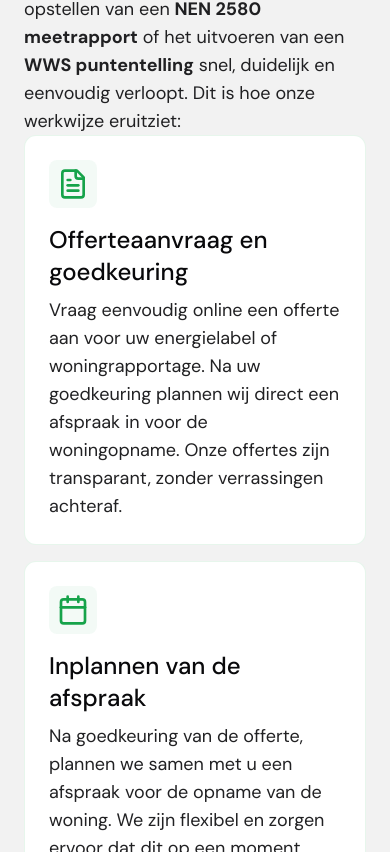
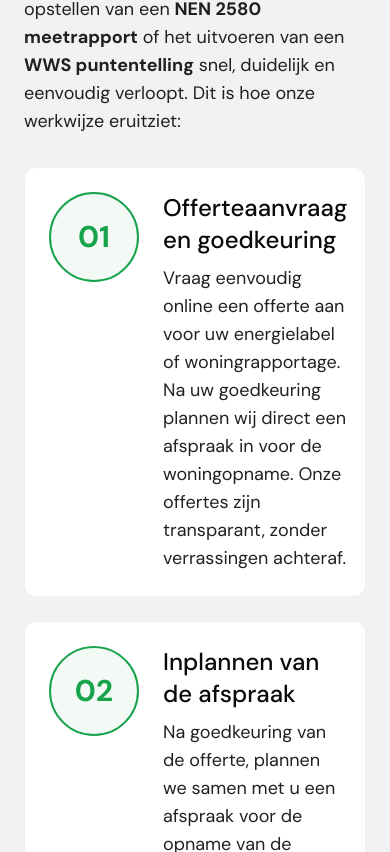
Before and after one commit to Haseeb-WebDeveloper/EMO-GROEP, a Next.js app: page / in a window 390 px wide. Shown: the part 7732-8584 px from the top of the page. Built offline with nearby package versions, Linux system fonts and the light colour scheme.

Commit message:
website v1 done for EMO_GROEP

```diff
--- a/src/app/page.tsx
+++ b/src/app/page.tsx
@@ -15,7 +15,7 @@ export default function Home() {
       <ServicesSection />
       <WhyChooseSection />
       <HowWeWork />
-      <div className="relative h-screen">
+      <div className="relative h-[500px] lg:h-[calc(100vh-122px)]">
         <ParallaxImage
           src="/office.jpg"
           alt="Hero Section"
--- a/src/components/layout/contact-section.tsx
+++ b/src/components/layout/contact-section.tsx
@@ -1072,17 +1072,6 @@ export function ContactSection() {
                     </Button>
                   </div>
 
-                  {/* Houses Count */}
-                  <div className="flex items-center justify-center text-sm text-gray-600">
-                    <svg
-                      className="w-4 h-4 mr-2"
-                      viewBox="0 0 20 20"
-                      fill="currentColor"
-                    >
-                      <path d="M10.707 2.293a1 1 0 00-1.414 0l-7 7a1 1 0 001.414 1.414L4 10.414V17a1 1 0 001 1h2a1 1 0 001-1v-2a1 1 0 011-1h2a1 1 0 011 1v2a1 1 0 001 1h2a1 1 0 001-1v-6.586l.293.293a1 1 0 001.414-1.414l-7-7z" />
-                    </svg>
-                    <span>binnen 2 weken een startdatum</span>
-                  </div>
                 </div>
               </form>
             </div>
--- a/src/components/layout/method.tsx
+++ b/src/components/layout/method.tsx
@@ -1,67 +1,57 @@
 "use client";
 
 import { motion } from "framer-motion";
-import {
-  FileText,
-  Calendar,
-  ClipboardList,
-  Home,
-  FileCheck,
-  Receipt,
-} from "lucide-react";
-import Image from "next/image";
-
-const howWeWork = [
-  {
-    title: "Offerteaanvraag en goedkeuring",
-    description:
-      "Vraag eenvoudig online een offerte aan voor uw energielabel of woningrapportage. Na uw goedkeuring plannen wij direct een afspraak in voor de woningopname. Onze offertes zijn transparant, zonder verrassingen achteraf.",
-    icon: FileText,
-  },
-  {
-    title: "Inplannen van de afspraak",
-    description:
-      "Na goedkeuring van de offerte, plannen we samen met u een afspraak voor de opname van de woning. We zijn flexibel en zorgen ervoor dat dit op een moment gebeurt dat voor u het beste uitkomt.",
-    icon: Calendar,
-  },
-  {
-    title: "Voorbereiding en informatie aanleveren",
-    description:
-      "Voor een snelle en nauwkeurige beoordeling van uw woning vragen wij u om bepaalde gegevens vooraf aan te leveren. Dit kan gaan om zelf aangebrachte isolatie, geïnstalleerde duurzame technologieën zoals zonnepanelen of warmtepompen, en andere relevante installaties. Dit helpt ons om het energielabel en/of rapportage zo volledig mogelijk op te stellen.",
-    icon: ClipboardList,
-  },
-  {
-    title: "Woningopname door onze gecertificeerde adviseur",
-    description:
-      "Onze deskundige adviseur komt langs om een gedetailleerde opname van uw woning uit te voeren. Tijdens deze opname worden alle belangrijke aspecten van de woning bekeken, zoals isolatie, ramen, verwarmingssystemen en ventilatie. Dit is cruciaal voor het opstellen van een verplicht energielabel.",
-    icon: Home,
-  },
-  {
-    title: "Uitwerken van het energielabel en/of rapportage",
-    description:
-      "Na de opname werkt onze adviseur het energielabel voor uw woning uit of maakt het benodigde NEN 2580 meetrapport of de WWS puntentelling. Dit gebeurt volledig volgens de geldende richtlijnen en normen.",
-    icon: FileCheck,
-  },
-  {
-    title: "Factuur en oplevering van het energielabel",
-    description:
-      "Na afronding ontvangt u de factuur voor onze diensten. Wij leveren het energielabel en/of de rapportages digitaal aan, zodat u deze snel kunt gebruiken voor bijvoorbeeld de verkoop of verhuur van uw woning. Indien gewenst, lichten wij de rapportages ook persoonlijk toe.",
-    icon: Receipt,
-  },
-];
+import { useEffect, useRef } from "react";
+import { howWeWork } from "@/constant/constant";
 
 export function HowWeWork() {
+  const sidebarRef = useRef(null);
+  const containerRef = useRef(null);
+
+  useEffect(() => {
+    // Dynamically import GSAP to avoid SSR issues
+    const loadGSAP = async () => {
+      const { gsap } = await import("gsap");
+      const { ScrollTrigger } = await import("gsap/ScrollTrigger");
+
+      gsap.registerPlugin(ScrollTrigger);
+
+      if (window.innerWidth >= 1024) { // Only on desktop
+        ScrollTrigger.create({
+          trigger: containerRef.current,
+          start: "top 25%",
+          end: "bottom 65%",
+          pin: sidebarRef.current,
+          pinSpacing: false,
+        });
+      }
+
+      return () => {
+        ScrollTrigger.getAll().forEach(trigger => trigger.kill());
+      };
+    };
+
+    loadGSAP();
+  }, []);
+
   return (
+    <>
+      {/* Load GSAP from CDN */}
+      <script src="https://cdnjs.cloudflare.com/ajax/libs/gsap/3.12.2/gsap.min.js"></script>
+      <script src="https://cdnjs.cloudflare.com/ajax/libs/gsap/3.12.2/ScrollTrigger.min.js"></script>
+
       <section className="relative py-8 md:py-24 overflow-hidden bg-foreground/5">
         <div className="max-w-[2350px] mx-auto px-6 lg:px-12">
+          <div ref={containerRef} className="lg:flex lg:gap-8 lg:items-start">
+            {/* Left side - Pinned Sidebar */}
+            <div className="lg:w-2/5">
               <motion.div
+                ref={sidebarRef}
                 initial={{ opacity: 0, y: 20 }}
                 whileInView={{ opacity: 1, y: 0 }}
                 viewport={{ once: true }}
-          className="flex flex-col lg:flex-row"
+                className="space-y-6"
               >
-          {/* Left side with improved sticky behavior */}
-          <div className="space-y-6 w-full lg:w-[40%] lg:sticky">
                 <h2 className="text-4xl md:text-5xl font-semibold">
                   Onze werkwijze
                 </h2>
@@ -75,10 +65,15 @@ export function HowWeWork() {
                   <strong>WWS puntentelling</strong> snel, duidelijk en eenvoudig
                   verloopt. Dit is hoe onze werkwijze eruitziet:
                 </p>
+              </motion.div>
             </div>
 
-          {/* Right side */}
-          <div className="grid grid-cols-1 md:grid-cols-2 gap-4 w-full lg:w-[60%]">
+            {/* Right side - Scrollable Content */}
+            <div className="lg:w-3/5 mt-8 lg:mt-0">
+              <div className="grid grid-cols-1 gap-6 relative">
+                {/* Vertical line connecting steps */}
+                <div className="absolute left-[45px] top-[60px] bottom-[40px] w-[2px] bg-primary/20 hidden md:block" />
+
                 {howWeWork.map((item, index) => (
                   <motion.div
                     key={index}
@@ -86,13 +81,18 @@ export function HowWeWork() {
                     whileInView={{ opacity: 1, x: 0 }}
                     viewport={{ once: true }}
                     transition={{ delay: index * 0.1 }}
+                    className="relative"
                   >
-                <div className="p-6 rounded-xl border border-primary/10 bg-background flex flex-col gap-4 w-full h-full hover:border-primary/40 transition-all duration-300">
-                  <div className="flex-shrink-0">
-                    <div className="w-12 h-12 rounded-lg bg-primary/5 flex items-center justify-center">
-                      <item.icon className="w-8 h-8 text-primary" />
+                    <div className="p-6 rounded-xl border border-primary/10 bg-background flex gap-6 w-full hover:border-primary/40 transition-all duration-300">
+                      {/* Step number circle */}
+                      <div className="flex-shrink-0 relative">
+                        <div className="w-[90px] h-[90px] rounded-full bg-primary/5 flex items-center justify-center border-2 border-primary relative z-10">
+                          <div className="text-3xl font-bold text-primary">
+                            {(index + 1).toString().padStart(2, '0')}
                           </div>
                         </div>
+                      </div>
+
                       <div className="flex flex-col gap-2">
                         <h3 className="text-2xl font-medium">{item.title}</h3>
                         <p className="text-lg text-foreground/90">
@@ -103,8 +103,10 @@ export function HowWeWork() {
                   </motion.div>
                 ))}
               </div>
-        </motion.div>
+            </div>
+          </div>
         </div>
       </section>
+    </>
   );
 }
--- a/src/components/layout/popup-contact-form.tsx
+++ b/src/components/layout/popup-contact-form.tsx
@@ -865,18 +865,6 @@ export function PopUpContactSection({
                       )}
                     </Button>
                   </div>
-
-                  {/* Houses Count */}
-                  <div className="flex items-center justify-center text-sm text-gray-600">
-                    <svg
-                      className="w-4 h-4 mr-2"
-                      viewBox="0 0 20 20"
-                      fill="currentColor"
-                    >
-                      <path d="M10.707 2.293a1 1 0 00-1.414 0l-7 7a1 1 0 001.414 1.414L4 10.414V17a1 1 0 001 1h2a1 1 0 001-1v-2a1 1 0 011-1h2a1 1 0 011 1v2a1 1 0 001 1h2a1 1 0 001-1v-6.586l.293.293a1 1 0 001.414-1.414l-7-7z" />
-                    </svg>
-                    <span>binnen 2 weken een startdatum</span>
-                  </div>
                 </div>
               </form>
             </div>
--- /dev/null
+++ b/src/constant/constant.ts
@@ -0,0 +1,47 @@
+import {
+  FileText,
+  Calendar,
+  ClipboardList,
+  Home,
+  FileCheck,
+  Receipt,
+} from "lucide-react";
+
+export const howWeWork = [
+  {
+    title: "Offerteaanvraag en goedkeuring",
+    description:
+      "Vraag eenvoudig online een offerte aan voor uw energielabel of woningrapportage. Na uw goedkeuring plannen wij direct een afspraak in voor de woningopname. Onze offertes zijn transparant, zonder verrassingen achteraf.",
+    icon: FileText,
+  },
+  {
+    title: "Inplannen van de afspraak",
+    description:
+      "Na goedkeuring van de offerte, plannen we samen met u een afspraak voor de opname van de woning. We zijn flexibel en zorgen ervoor dat dit op een moment gebeurt dat voor u het beste uitkomt.",
+    icon: Calendar,
+  },
+  {
+    title: "Voorbereiding en informatie aanleveren",
+    description:
+      "Voor een snelle en nauwkeurige beoordeling van uw woning vragen wij u om bepaalde gegevens vooraf aan te leveren. Dit kan gaan om zelf aangebrachte isolatie, geïnstalleerde duurzame technologieën zoals zonnepanelen of warmtepompen, en andere relevante installaties. Dit helpt ons om het energielabel en/of rapportage zo volledig mogelijk op te stellen.",
+    icon: ClipboardList,
+  },
+  {
+    title: "Woningopname door onze gecertificeerde adviseur",
+    description:
+      "Onze deskundige adviseur komt langs om een gedetailleerde opname van uw woning uit te voeren. Tijdens deze opname worden alle belangrijke aspecten van de woning bekeken, zoals isolatie, ramen, verwarmingssystemen en ventilatie. Dit is cruciaal voor het opstellen van een verplicht energielabel.",
+    icon: Home,
+  },
+  {
+    title: "Uitwerken van het energielabel en/of rapportage",
+    description:
+      "Na de opname werkt onze adviseur het energielabel voor uw woning uit of maakt het benodigde NEN 2580 meetrapport of de WWS puntentelling. Dit gebeurt volledig volgens de geldende richtlijnen en normen.",
+    icon: FileCheck,
+  },
+  {
+    title: "Factuur en oplevering van het energielabel",
+    description:
+      "Na afronding ontvangt u de factuur voor onze diensten. Wij leveren het energielabel en/of de rapportages digitaal aan, zodat u deze snel kunt gebruiken voor bijvoorbeeld de verkoop of verhuur van uw woning. Indien gewenst, lichten wij de rapportages ook persoonlijk toe.",
+    icon: Receipt,
+  },
+];
```
Also changed, not shown: src/app/layout.tsx (+25 -23 lines). Lines whose indentation alone changed are shown as unchanged.
